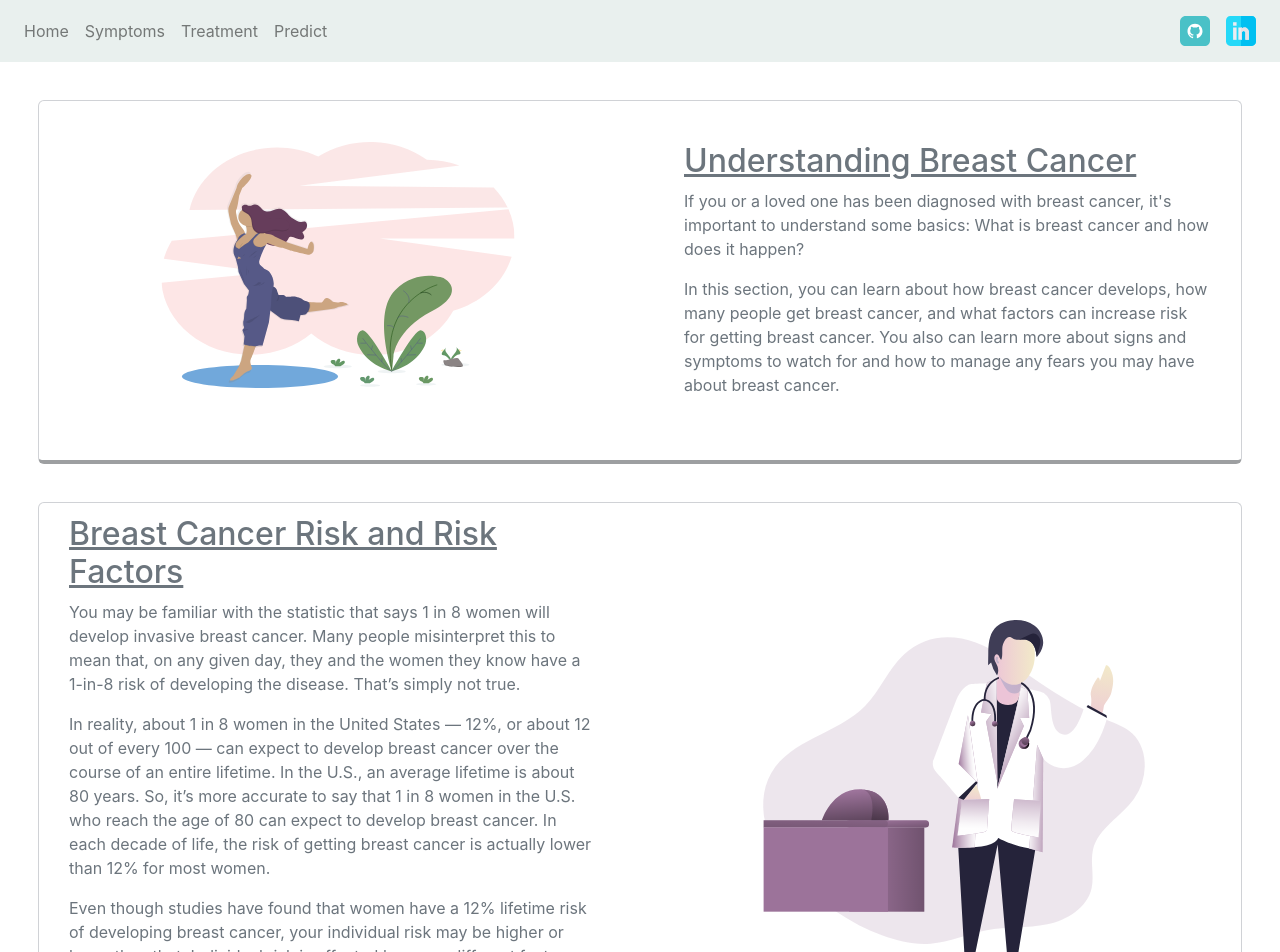
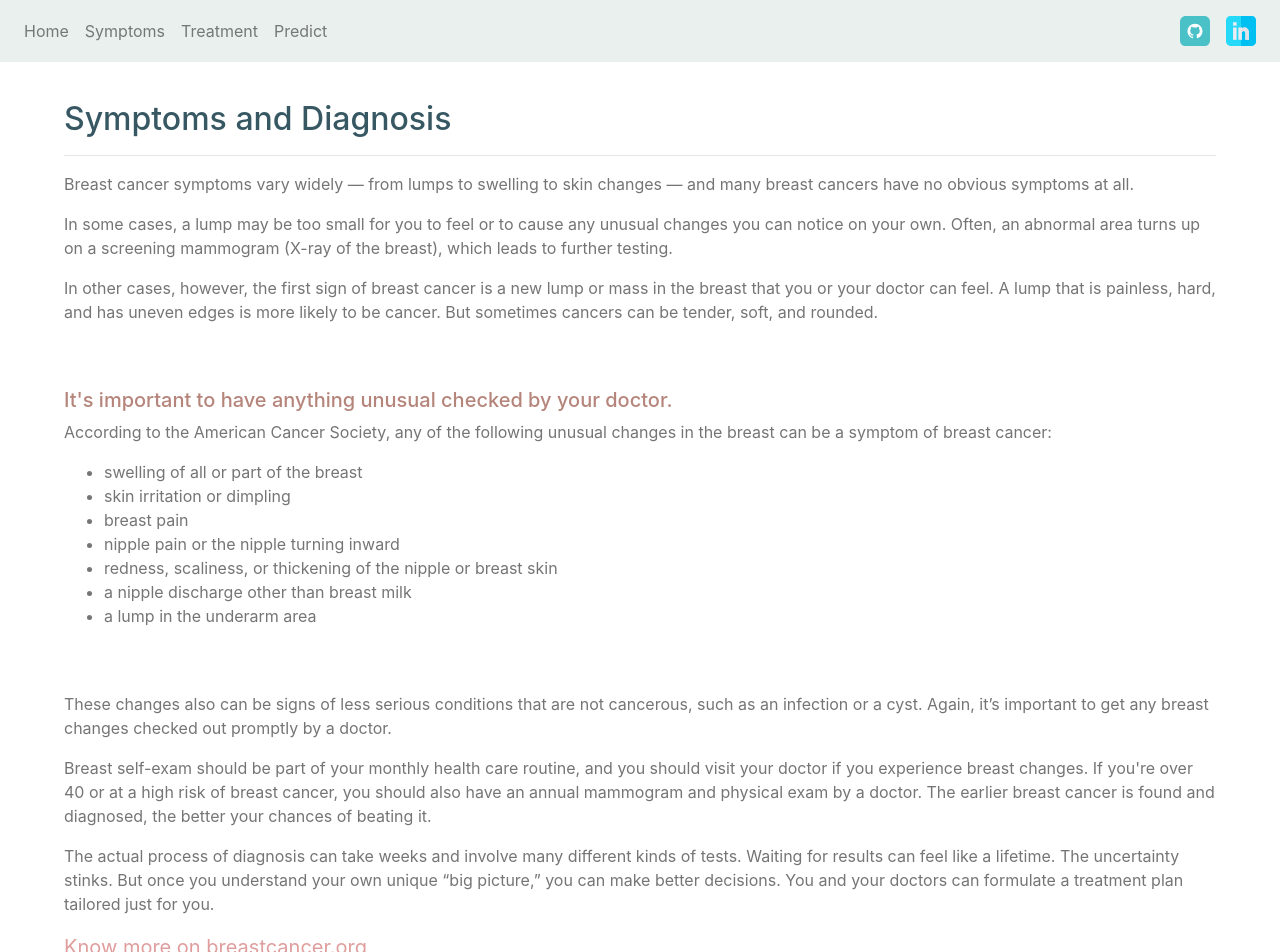
Before and after one commit to sourav731/BreastCancerFrontEnd, a React (Create React App) app in the folder frontend/: page / in a window 1280 px wide. Shown: the top 952 px of the page. Built offline with nearby package versions, Linux system fonts and the light colour scheme.

Commit message:
Symptoms page added

```diff
--- a/frontend/src/App.js
+++ b/frontend/src/App.js
@@ -1,10 +1,11 @@
 import React from "react";
 import Home from "./Pages/Home";
+import Symptoms from "./Pages/Symptoms";
 
 function App() {
   return (
     <div className="App">
-      <Home />
+      <Symptoms />
     </div>
   );
 }
--- /dev/null
+++ b/frontend/src/Pages/Symptoms.jsx
@@ -0,0 +1,88 @@
+import React from "react";
+import Zoom from "react-reveal/Zoom";
+import NavBar from "../Components/Navbar";
+import Footer from "../Components/Footer";
+
+function Symptoms() {
+  return (
+    <React.Fragment>
+      <NavBar />
+      <div style={{ margin: "3% 5% 5% 5%", color: "#757575" }}>
+        <h2 style={{ color: "#375863" }}>Symptoms and Diagnosis</h2>
+        <hr />
+        <p>
+          Breast cancer symptoms vary widely — from lumps to swelling to skin
+          changes — and many breast cancers have no obvious symptoms at all.
+        </p>
+        <p>
+          In some cases, a lump may be too small for you to feel or to cause any
+          unusual changes you can notice on your own. Often, an abnormal area
+          turns up on a screening mammogram (X-ray of the breast), which leads
+          to further testing.
+        </p>
+        <p>
+          In other cases, however, the first sign of breast cancer is a new lump
+          or mass in the breast that you or your doctor can feel. A lump that is
+          painless, hard, and has uneven edges is more likely to be cancer. But
+          sometimes cancers can be tender, soft, and rounded.{" "}
+        </p>
+      </div>
+
+      <div style={{ margin: "5%", color: "#757575" }}>
+        <h5 style={{ color: "#b5857b" }}>
+          It's important to have anything unusual checked by your doctor.
+        </h5>
+        <p>
+          According to the American Cancer Society, any of the following unusual
+          changes in the breast can be a symptom of breast cancer:
+        </p>
+        <div>
+          <ul>
+            <li>swelling of all or part of the breast</li>
+            <li>skin irritation or dimpling</li>
+            <li>breast pain</li>
+            <li>nipple pain or the nipple turning inward</li>
+            <li>
+              redness, scaliness, or thickening of the nipple or breast skin
+            </li>
+            <li>a nipple discharge other than breast milk</li>
+            <li>a lump in the underarm area</li>
+          </ul>
+        </div>
+      </div>
+
+      <div style={{ margin: "5% ", color: "#757575" }}>
+        <p>
+          These changes also can be signs of less serious conditions that are
+          not cancerous, such as an infection or a cyst. Again, it’s important
+          to get any breast changes checked out promptly by a doctor.
+        </p>
+        <p>
+          Breast self-exam should be part of your monthly health care routine,
+          and you should visit your doctor if you experience breast changes. If
+          you're over 40 or at a high risk of breast cancer, you should also
+          have an annual mammogram and physical exam by a doctor. The earlier
+          breast cancer is found and diagnosed, the better your chances of
+          beating it.
+        </p>
+        <p>
+          The actual process of diagnosis can take weeks and involve many
+          different kinds of tests. Waiting for results can feel like a
+          lifetime. The uncertainty stinks. But once you understand your own
+          unique “big picture,” you can make better decisions. You and your
+          doctors can formulate a treatment plan tailored just for you.
+        </p>
+        <a
+          href="https://www.breastcancer.org/symptoms"
+          style={{ color: "#e09d9d", fontSize: "20px" }}
+        >
+          Know more on breastcancer.org
+        </a>
+      </div>
+
+      <Footer />
+    </React.Fragment>
+  );
+}
+
+export default Symptoms;
```
